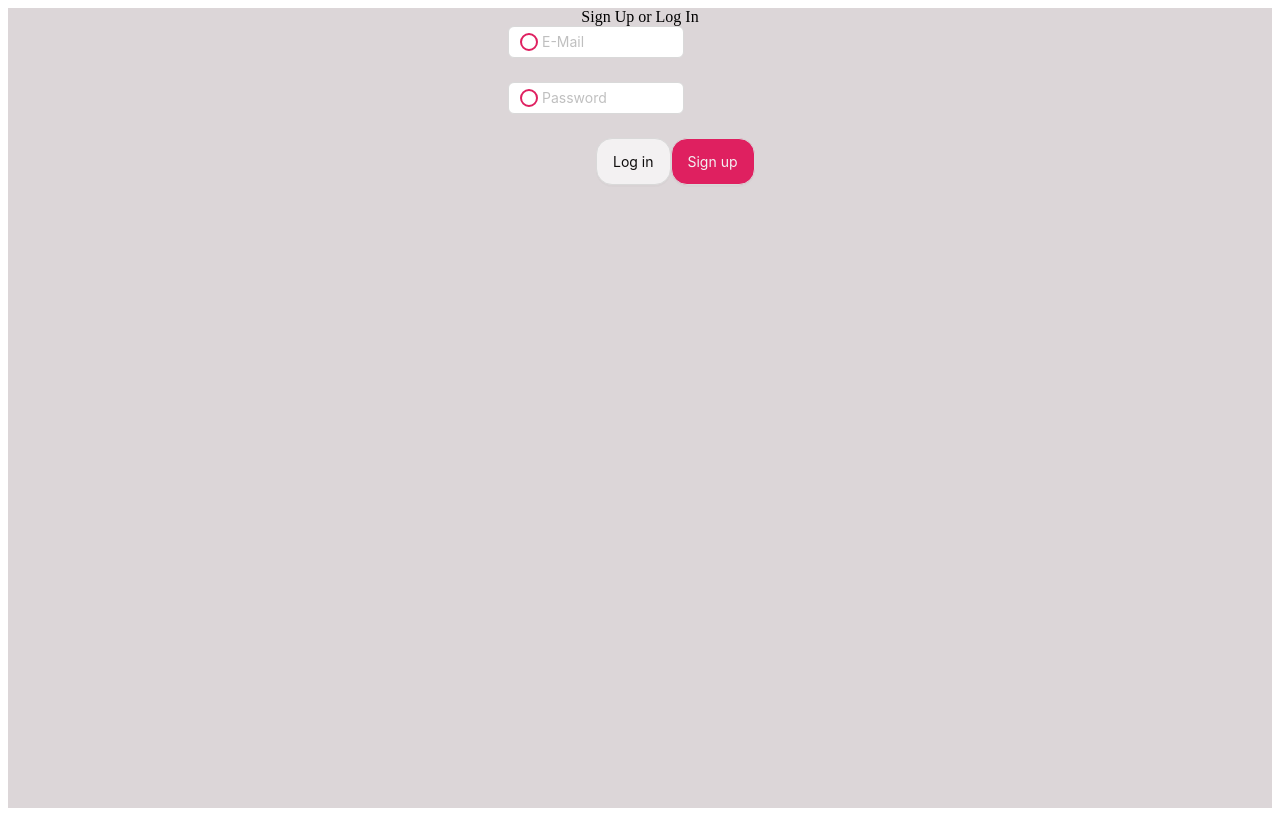
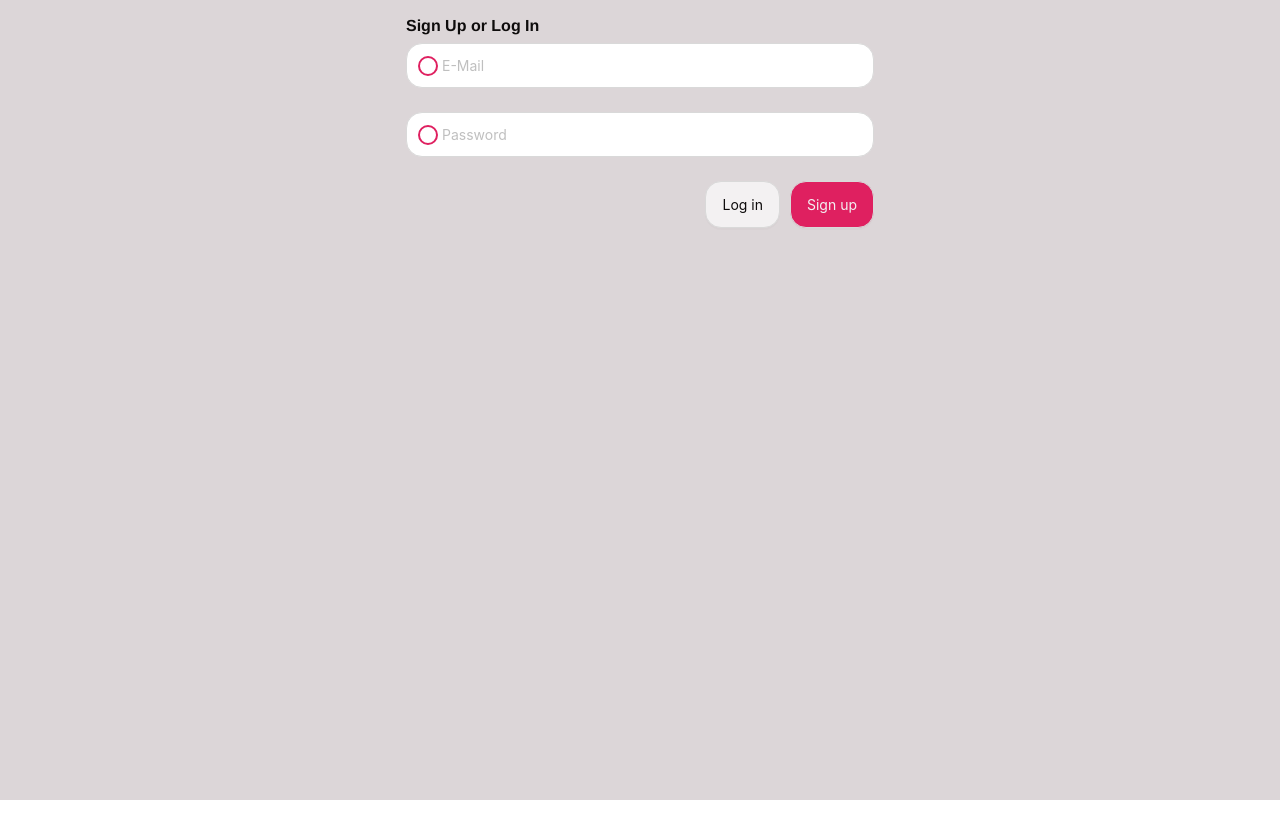
Before and after one commit to albuen03/todo-react-ts-gql-mirage, a React (Vite) app: page /authentication in a window 1280 px wide. Built offline with nearby package versions, Linux system fonts and the light colour scheme; what miragejs would draw is missing.

Commit message:
fix design, add app theming, add missing types (#6)

```diff
--- a/index.html
+++ b/index.html
@@ -5,6 +5,9 @@
     <link rel="icon" type="image/svg+xml" href="/vite.svg" />
     <meta name="viewport" content="width=device-width, initial-scale=1.0" />
     <title>frontend task starter</title>
+    <style>
+      body { margin: 0px }
+    </style>
   </head>
   <body>
     <div id="root"></div>
--- a/src/colors.ts
+++ b/src/colors.ts
@@ -3,5 +3,7 @@ export default {
   offWhite: '#F3F1F2',
 
   fontBlack: '#0E0C0C',
-  fontGray: '#86797D'
+  fontGray: '#86797D',
+
+  background: '#dcd6d8'
 };
--- a/src/components/Button.tsx
+++ b/src/components/Button.tsx
@@ -8,11 +8,12 @@ type AdditionalButtonProps = {
 };
 
 type Props = ButtonProps & AdditionalButtonProps;
+
 const StyledButton = styled(AntdButton)<{ primary?: number }>`
   border-radius: 16px;
   background-color: ${(props) => (props.primary ? colors.red : colors.offWhite)};
   height: 47px;
-  padding: 14px 16px 14px 16px;
+  padding: 12px 16px;
   color: ${(props) => (props.primary ? colors.offWhite : colors.fontBlack)};
 `;
 
--- a/src/components/InputField.tsx
+++ b/src/components/InputField.tsx
@@ -3,18 +3,23 @@ import { styled } from 'styled-components';
 
 type InputFieldProps = InputProps;
 
-const Circle = styled.div<{ size: number }>`
+const StyledInput = styled(Input)`
+  height: 45px;
+  border-radius: 16px;
+`;
+
+const Circle = styled.div`
   background-color: rgba(0, 0, 0, 0);
   border: 2px solid #df2060;
-  height: ${(props) => props.size}px;
+  height: 16px;
   border-radius: 50%;
   -moz-border-radius: 50%;
   -webkit-border-radius: 50%;
-  width: ${(props) => props.size}px;
+  width: 16px;
 `;
 
 const InputField: React.FC<InputFieldProps> = ({ ...restprops }) => {
-  return <Input prefix={<Circle size={14} />} {...restprops} />;
+  return <StyledInput prefix={<Circle />} {...restprops} />;
 };
 
 export default InputField;
--- a/src/components/Layout.tsx
+++ b/src/components/Layout.tsx
@@ -1,20 +1,26 @@
+import { Col } from 'antd';
 import { ReactNode } from 'react';
 import { styled } from 'styled-components';
+import colors from '../colors';
 
 interface Props {
   children: ReactNode[];
 }
 
 const WrapperComponent = styled.div`
-  background-color: #dcd6d8;
-  height: 800px;
+  background-color: ${colors.background};
+  min-height: 100vh;
   display: flex;
   flex-direction: column;
   align-items: center;
 `;
 
 const Layout: React.FC<Props> = ({ children }) => {
-  return <WrapperComponent>{...children}</WrapperComponent>;
+  return (
+    <WrapperComponent>
+      <Col style={{ width: '500px', padding: '16px' }}>{...children}</Col>
+    </WrapperComponent>
+  );
 };
 
 export default Layout;
--- a/src/components/TextButton.tsx
+++ b/src/components/TextButton.tsx
@@ -1,7 +1,6 @@
 import { styled } from 'styled-components';
-import colors from '../colors';
 
-const StyledButton = styled.button`
+const TextButton = styled.button<{ color: string }>`
   -webkit-appearance: button;
   -webkit-writing-mode: horizontal-tb !important;
   text-rendering: auto;
@@ -16,7 +15,7 @@ const StyledButton = styled.button`
   padding: 0px;
   border-width: 0px;
   line-height: 19px;
-  color: ${colors.fontGray};
+  color: ${(props) => props.color};
 `;
 
-export default StyledButton;
+export default TextButton;
--- /dev/null
+++ b/src/components/Title.tsx
@@ -0,0 +1,15 @@
+import { styled } from 'styled-components';
+import colors from '../colors';
+
+const Title = styled.span`
+  text-rendering: auto;
+  letter-spacing: normal;
+  align-items: flex-start;
+  cursor: default;
+  font: 700 16px Helvetica Neue;
+  padding: 0px;
+  line-height: 19px;
+  color: ${colors.fontBlack};
+`;
+
+export default Title;
--- a/src/pages/AuthenticationPage/index.tsx
+++ b/src/pages/AuthenticationPage/index.tsx
@@ -1,4 +1,4 @@
-import { Form } from 'antd';
+import { Form, Row } from 'antd';
 import { useMutation } from '@apollo/client';
 import { CREATE_USER, GET_TOKEN } from '../../graphql/mutations/authentication';
 import { useEffect } from 'react';
@@ -8,6 +8,7 @@ import routes from '../../routes';
 import Layout from '../../components/Layout';
 import InputField from '../../components/InputField';
 import Button from '../../components/Button';
+import Title from '../../components/Title';
 
 const AuthenticationPage: React.FC<{}> = () => {
   const [form] = Form.useForm();
@@ -15,13 +16,13 @@ const AuthenticationPage: React.FC<{}> = () => {
   const [getToken, { data: getTokenData, error: getTokenError }] = useMutation(GET_TOKEN);
   const [createUser, { data: createUserData, error: createUserError }] = useMutation(CREATE_USER);
 
-  const handleLogin = () => {
+  const handleLogin: VoidFunction = () => {
     form.validateFields().then((values) => {
       getToken({ variables: { email: values.email, password: values.password } });
     });
   };
 
-  const handleSignup = () => {
+  const handleSignup: VoidFunction = () => {
     form
       .validateFields()
       .then((values) =>
@@ -34,24 +35,23 @@ const AuthenticationPage: React.FC<{}> = () => {
       const { email, password } = form.getFieldsValue();
       getToken({ variables: { email, password } });
     }
-  }, createUserData);
+  }, [createUserData]);
 
   useEffect(() => {
-    if (getTokenData?.token && getTokenError) {
+    if (getTokenData?.token && !getTokenError) {
       localStorage.setItem(TOKEN_KEY, getTokenData.token);
       navigate(routes.todoList);
     }
-  }, getTokenData);
+  }, [getTokenData]);
 
   return (
     <Layout>
-      Sign Up or Log In
+      <Title>Sign Up or Log In</Title>
       <Form
         name="authentication"
         form={form}
-        labelCol={{ span: 8 }}
-        wrapperCol={{ span: 16 }}
-        style={{ maxWidth: 600 }}
+        wrapperCol={{ span: 24 }}
+        style={{ maxWidth: '100%', marginTop: '8px' }}
         initialValues={{ remember: true }}
         onFinish={() => console.log('onFinish')}
         onFinishFailed={() => console.log('onFinishFailed')}
@@ -89,10 +89,10 @@ const AuthenticationPage: React.FC<{}> = () => {
           <InputField placeholder="Password" />
         </Form.Item>
 
-        <Form.Item wrapperCol={{ offset: 8, span: 16 }}>
-          <Button onClick={handleLogin} label="Log in" />
+        <Row style={{ justifyContent: 'flex-end' }}>
+          <Button onClick={handleLogin} label="Log in" style={{ marginRight: '10px' }} />
           <Button primary={+true} onClick={handleSignup} label="Sign up" />
-        </Form.Item>
+        </Row>
       </Form>
     </Layout>
   );
--- a/src/pages/TodoListPage/TodoItem/index.tsx
+++ b/src/pages/TodoListPage/TodoItem/index.tsx
@@ -27,8 +27,8 @@ const HiddenCheckbox = styled.input.attrs({ type: 'checkbox' })`
 
 const StyledCheckbox = styled.div<{ background: string }>`
   display: inline-block;
-  width: 14px;
-  height: 14px;
+  width: 16px;
+  height: 16px;
   background: ${(props) => props.background};
   border: 2px solid ${colors.red};
   border-radius: 50%;
@@ -50,10 +50,17 @@ const Icon = styled.svg`
   stroke-width: 4px;
 `;
 
-const CheckboxIndicator = ({ className, defaultChecked, ...props }: any) => {
-  const background = defaultChecked ? colors.red : colors.offWhite;
+const ContentText = styled.span<{ isDone: number }>`
+  font: 400 16px Helvetica Neue;
+  line-height: '19px';
+  color: ${(props) => (props.isDone ? colors.fontGray : colors.fontBlack)};
+  text-decoration: ${(props) => (props.isDone ? 'line-through' : '')};
+`;
+
+const CheckboxIndicator: React.FC<any> = ({ className, defaultChecked, ...props }) => {
+  const background: string = defaultChecked ? colors.red : colors.offWhite;
   return (
-    <CheckboxContainer className={className}>
+    <CheckboxContainer className={className} style={{ marginRight: '6px' }}>
       <HiddenCheckbox background={background} {...props} />
       <StyledCheckbox background={background}>
         <Icon viewBox="0 0 24 24">
@@ -65,7 +72,7 @@ const CheckboxIndicator = ({ className, defaultChecked, ...props }: any) => {
 };
 
 const TodoItem: React.FC<Props> = ({ todo }) => {
-  const isDone = todo.status === todoStatuses.DONE;
+  const isDone: boolean = todo.status === todoStatuses.DONE;
   const [updateTodo] = useMutation(UPDATE_TODO, {
     refetchQueries: [GET_TODOS]
   });
@@ -73,42 +80,45 @@ const TodoItem: React.FC<Props> = ({ todo }) => {
     refetchQueries: [GET_TODOS]
   });
 
-  const handleUpdateStatus = () => {
+  const handleUpdateStatus: VoidFunction = () => {
     const status = todo.status === todoStatuses.TODO ? todoStatuses.DONE : todoStatuses.TODO;
     updateTodo({ variables: { todo: { status, id: todo.id } } });
   };
 
-  const handleDelete = () => {
+  const handleDelete: VoidFunction = () => {
     deleteTodo({ variables: { id: todo.id } });
   };
 
   return (
-    <Row style={{ width: '100%' }}>
+    <Row style={{ width: '100%', alignItems: 'center' }}>
       <Col span={14}>
-        <Row style={{ alignItems: 'center', border: '1px solid black' }}>
-          <CheckboxIndicator className="sample" defaultChecked={+isDone} />
-          <span
-            style={{
-              fontWeight: 400,
-              fontSize: '16px',
-              lineHeight: '19px',
-              color: colors.fontBlack,
-              fontFamily: 'helvetica',
-              marginLeft: '4px'
-            }}
-          >
-            {todo.content}
-          </span>
+        <Row style={{ alignItems: 'center', padding: '5px 0px' }}>
+          <Col span={3}>
+            <CheckboxIndicator defaultChecked={+isDone} />
+          </Col>
+          <Col span={20}>
+            <ContentText isDone={+isDone}>{todo.content}</ContentText>
+          </Col>
         </Row>
       </Col>
       <Col span={10}>
-        <Row style={{ alignItems: 'center', border: '1px solid black', padding: 0 }}>
-          {!isDone && <TextButton onClick={handleUpdateStatus}>Done</TextButton>}
+        <Row style={{ alignItems: 'center', justifyContent: 'flex-end', padding: '5px 0px' }}>
+          <TextButton
+            color={colors.red}
+            onClick={() => console.log('asdasd')}
+            style={{ marginRight: '10px' }}
+          >
+            Edit
+          </TextButton>
+          {!isDone && (
+            <TextButton color={colors.fontGray} onClick={handleUpdateStatus}>
+              Done
+            </TextButton>
+          )}
           {isDone && (
-            <>
-              <TextButton onClick={() => console.log('asdasd')}>Edit</TextButton>
-              <TextButton onClick={handleDelete}>Remove</TextButton>
-            </>
+            <TextButton color={colors.fontGray} onClick={handleDelete}>
+              Remove
+            </TextButton>
           )}
         </Row>
       </Col>
--- a/src/pages/TodoListPage/TodoList/index.tsx
+++ b/src/pages/TodoListPage/TodoList/index.tsx
@@ -2,7 +2,7 @@ import { styled } from 'styled-components';
 import { PaginatedTodos, Todo } from '../../../types/global';
 import colors from '../../../colors';
 import TodoItem from '../TodoItem';
-import { Pagination, Row } from 'antd';
+import { Col, Pagination } from 'antd';
 
 interface Props {
   currentPage: number;
@@ -11,32 +11,40 @@ interface Props {
 }
 
 const Card = styled.div`
-  width: 100%;
   border-radius: 16px;
   background-color: ${colors.offWhite};
-  padding: 16px 12px;
+  padding: 10px;
   display: flex;
   flex-direction: column;
   align-items: center;
 `;
 
+const StyledParagraph = styled.p`
+  margin: 0px;
+  color: ${colors.fontGray};
+  font: 400 16px Helvetica Neue;
+`;
+
 const TodoList: React.FC<Props> = ({ todos, handleChangePage, currentPage }) => {
-  console.log('todos: ', todos);
-  const todosData = todos?.edges;
-  const showList = todosData && todosData.length > 0;
+  const todosData: Todo[] = todos?.edges;
+  const showList: boolean = todosData && todosData.length > 0;
   return (
     <Card>
       {!showList && (
-        <Row style={{ width: '50%' }}>You have no todo now. Did you just get everything done?</Row>
+        <Col style={{ width: '70%', textAlign: 'center' }}>
+          <StyledParagraph>You have no todo now.</StyledParagraph>
+          <StyledParagraph>Did you just get everything done?</StyledParagraph>
+        </Col>
       )}
       {showList && todosData.map((item: Todo) => <TodoItem todo={item} key={item.id} />)}
       {showList && (
         <Pagination
+          responsive
+          style={{ marginTop: '15px' }}
           defaultCurrent={currentPage}
           total={todos.totalCount}
-          size="small"
           showSizeChanger={false}
-          onChange={(value) => handleChangePage(value)}
+          onChange={(value: any) => handleChangePage(value)}
           pageSize={5}
         />
       )}
```
Also changed, not shown: src/main.tsx (+19 -1 lines), src/pages/TodoListPage/index.tsx (+20 -13 lines).
